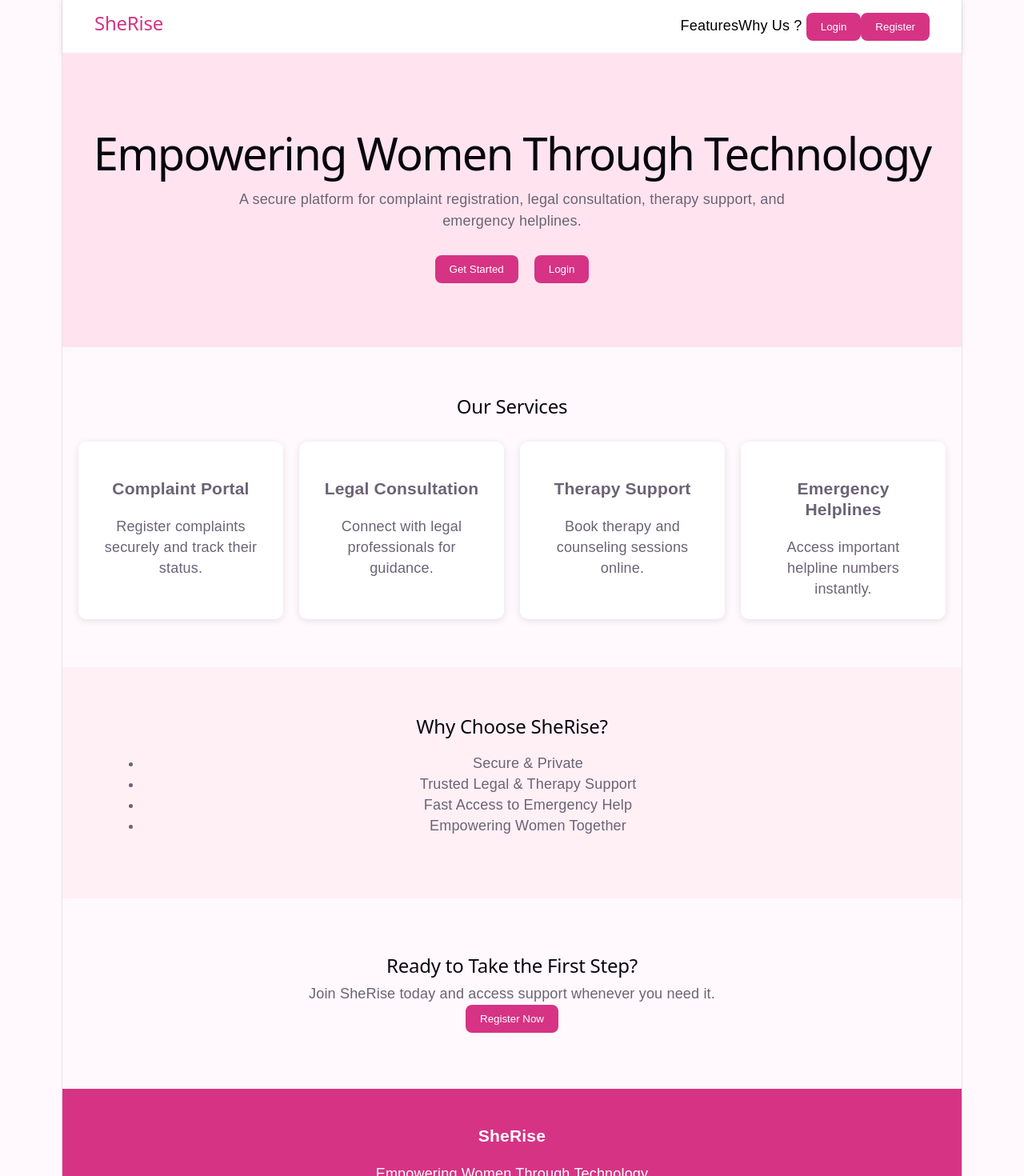
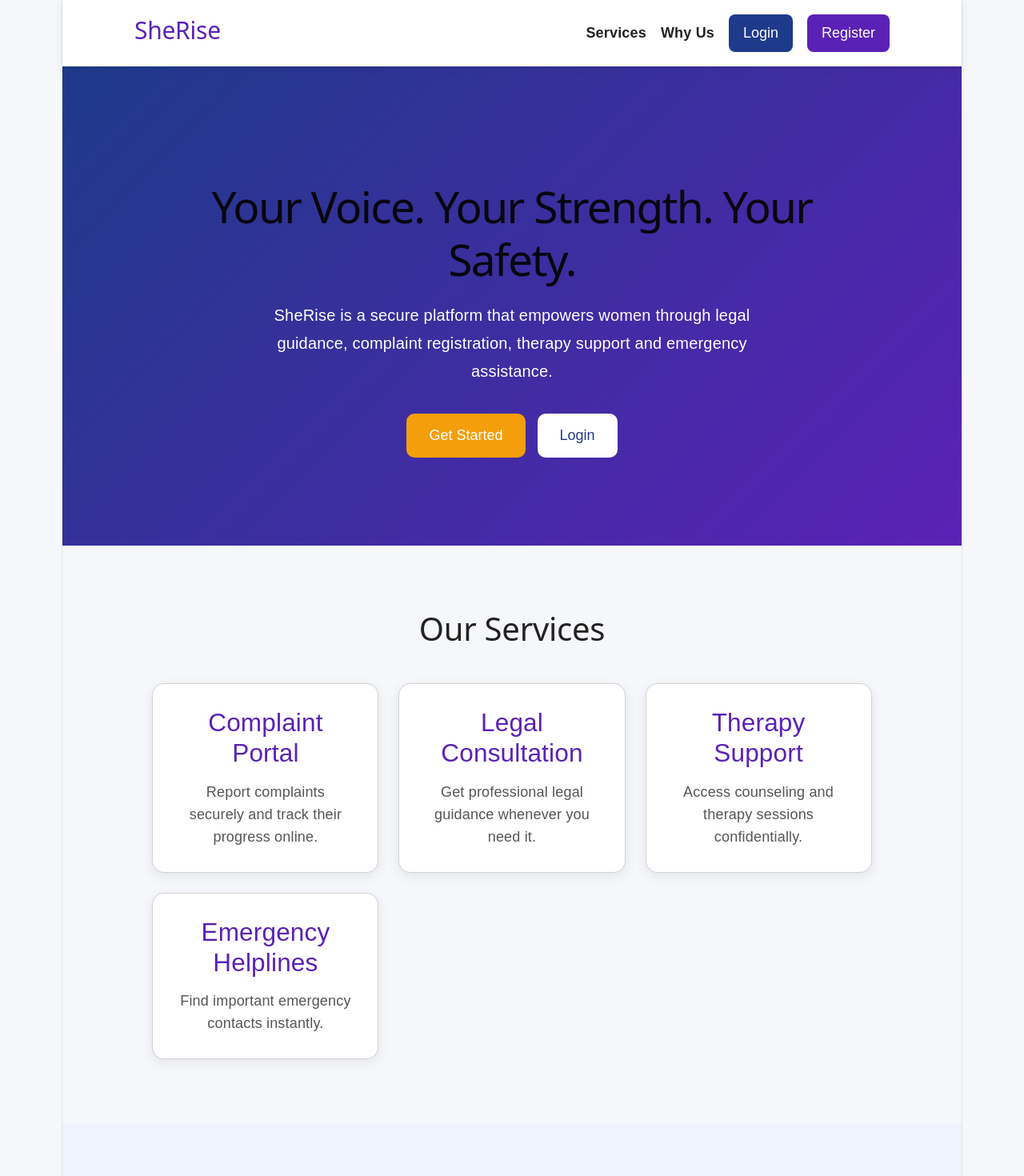
Before and after one commit to lucky-03Sharma/Sherise-, a React app in the folder frontend/: page / in a window 1280 px wide. Shown: the top 1470 px of the page at 80% size. Built offline with nearby package versions, Linux system fonts and the light colour scheme; the HTML template or start-up script is replaced by a standard one.

Commit message:
register.jsx got updated

```diff
--- a/frontend/package.json
+++ b/frontend/package.json
@@ -11,6 +11,7 @@
   },
   "dependencies": {
     "axios": "^1.15.0",
+    "bootstrap": "^5.3.8",
     "react": "^19.2.4",
     "react-dom": "^19.2.4",
     "react-router-dom": "^7.14.1"
--- a/frontend/src/css/Landing.css
+++ b/frontend/src/css/Landing.css
@@ -1,90 +1,266 @@
-body{
+*{
     margin:0;
+    padding:0;
+    box-sizing:border-box;
     font-family:Arial, Helvetica, sans-serif;
-    background:#fff8fc;
 }
 
+body{
+    background:#f5f7fb;
+}
+
+/* Navbar */
+
 .navbar{
+
     display:flex;
     justify-content:space-between;
     align-items:center;
-    padding:15px 40px;
+
+    padding:18px 8%;
+
     background:white;
-    box-shadow:0 2px 10px rgba(0,0,0,0.1);
+
+    box-shadow:0px 2px 12px rgba(0,0,0,.08);
 }
 
 .logo{
-    color:#d63384;
+
+    color:#5B21B6;
+
+    font-size:30px;
+}
+
+.nav-links{
+
+    display:flex;
+
+    gap:18px;
+
+    align-items:center;
 }
 
 .nav-links a{
+
     text-decoration:none;
-    color:black;
+
+    color:#222;
+
+    font-weight:bold;
 }
 
-button{
+.nav-btn{
+
     padding:10px 18px;
+
     border:none;
+
+    cursor:pointer;
+
     border-radius:8px;
-    cursor:pointer;
-    background:#d63384;
+}
+
+.login{
+
+    background:#1E3A8A;
+
     color:white;
 }
 
+.register{
+
+    background:#5B21B6;
+
+    color:white;
+}
+
+/* Hero */
+
 .hero{
+
+    background:linear-gradient(135deg,#1E3A8A,#5B21B6);
+
+    color:white;
+
+    padding:110px 10%;
+
     text-align:center;
-    padding:80px 20px;
-    background:#ffe4ef;
+}
+
+.hero h1{
+
+    font-size:55px;
+
+    margin-bottom:20px;
 }
 
 .hero p{
-    max-width:700px;
+
+    width:70%;
+
     margin:auto;
-    margin-top:15px;
-    font-size:18px;
+
+    font-size:20px;
+
+    line-height:35px;
 }
 
+.hero-buttons{
 
-.hero-buttons{
-    margin-top:30px;
-    display:flex;
-    justify-content:center;
-    gap:20px;
+    margin-top:35px;
 }
 
-.features{
-    padding:60px 20px;
+.primary-btn{
+
+    background:#F59E0B;
+
+    color:white;
+
+    padding:14px 28px;
+
+    border:none;
+
+    border-radius:10px;
+
+    margin-right:15px;
+
+    cursor:pointer;
+}
+
+.secondary-btn{
+
+    background:white;
+
+    color:#1E3A8A;
+
+    padding:14px 28px;
+
+    border:none;
+
+    border-radius:10px;
+
+    cursor:pointer;
+}
+
+/* Services */
+
+.services{
+
+    padding:80px 10%;
+}
+
+.services h2{
+
+    text-align:center;
+
+    font-size:40px;
+
+    margin-bottom:45px;
+
+    color:#222;
+}
+
+.cards{
+
+    display:grid;
+
+    grid-template-columns:repeat(auto-fit,minmax(250px,1fr));
+
+    gap:25px;
+}
+
+.card{
+
+    background:white;
+
+    padding:30px;
+
+    border-radius:15px;
+
+    box-shadow:0px 4px 15px rgba(0,0,0,.08);
+
+    transition:.3s;
+}
+
+.card:hover{
+
+    transform:translateY(-8px);
+}
+
+.card h3{
+
+    margin-bottom:15px;
+
+    color:#5B21B6;
+}
+
+.card p{
+
+    color:#555;
+
+    line-height:28px;
+}
+
+/* Why */
+
+.why{
+
+    background:#eef3ff;
+
+    padding:80px 10%;
+}
+
+.why h2{
+
+    text-align:center;
+
+    margin-bottom:45px;
+
+    font-size:40px;
+}
+
+/* CTA */
+
+.cta{
+
+    padding:90px 10%;
+
     text-align:center;
 }
 
-.cards{
-    display:grid;
-    grid-template-columns:repeat(auto-fit,minmax(250px,1fr));
-    gap:20px;
-    margin-top:30px;
+.cta h2{
+
+    font-size:45px;
+
+    margin-bottom:20px;
 }
 
-.card{
-    background:white;
-    padding:25px;
-    border-radius:10px;
-    box-shadow:0 2px 10px rgba(0,0,0,0.1);
+.cta p{
+
+    margin-bottom:35px;
+
+    color:#555;
 }
 
-.about{
-    padding:60px;
-    background:#fff0f6;
+/* Footer */
+
+footer{
+
+    background:#111827;
+
+    color:white;
+
     text-align:center;
+
+    padding:40px;
 }
 
-.cta{
-    text-align:center;
-    padding:70px;
+footer h2{
+
+    margin-bottom:10px;
 }
 
-.footer{
-    background:#d63384;
-    color:white;
-    text-align:center;
-    padding:25px;
+footer p{
+
+    margin-top:8px;
 }
--- a/frontend/src/main.jsx
+++ b/frontend/src/main.jsx
@@ -1,5 +1,6 @@
 import { StrictMode } from 'react'
 import { createRoot } from 'react-dom/client'
+import "bootstrap/dist/css/bootstrap.min.css";
 import './css/index.css'
 import App from './App.jsx'
 
--- a/frontend/src/pages/Landing.jsx
+++ b/frontend/src/pages/Landing.jsx
@@ -6,50 +6,63 @@ export default function Landing() {
     <div className="landing">
 
       {/* Navbar */}
+
       <nav className="navbar">
-        <h2 className="logo"> SheRise</h2>
+
+        <h2 className="logo">SheRise</h2>
 
         <div className="nav-links">
-          <a href="#features">Features</a>
-          <a href="#about">Why Us ? </a>
+          <a href="#services">Services</a>
+          <a href="#why">Why Us</a>
 
           <Link to="/login">
-            <button className="login-btn">Login</button>
+            <button className="nav-btn login">Login</button>
           </Link>
 
           <Link to="/register">
-            <button className="register-btn">Register</button>
+            <button className="nav-btn register">Register</button>
           </Link>
         </div>
+
       </nav>
 
-      {/* Hero Section */}
+      {/* Hero */}
 
       <section className="hero">
 
-        <h1>Empowering Women Through Technology</h1>
+        <div className="hero-text">
+
+          <h1>Your Voice. Your Strength. Your Safety.</h1>
 
           <p>
-          A secure platform for complaint registration,
-          legal consultation, therapy support, and
-          emergency helplines.
+            SheRise is a secure platform that empowers women
+            through legal guidance, complaint registration,
+            therapy support and emergency assistance.
           </p>
 
           <div className="hero-buttons">
+
             <Link to="/register">
-            <button>Get Started</button>
+              <button className="primary-btn">
+                Get Started
+              </button>
             </Link>
 
             <Link to="/login">
-            <button>Login</button>
+              <button className="secondary-btn">
+                Login
+              </button>
             </Link>
+
+          </div>
+
         </div>
 
       </section>
 
-      {/* Features */}
+      {/* Services */}
 
-      <section className="features" id="features">
+      <section className="services" id="services">
 
         <h2>Our Services</h2>
 
@@ -57,29 +70,37 @@ export default function Landing() {
 
           <div className="card">
             <h3> Complaint Portal</h3>
+
             <p>
-              Register complaints securely and track their status.
+              Report complaints securely and
+              track their progress online.
             </p>
           </div>
 
           <div className="card">
-            <h3> Legal Consultation</h3>
+            <h3>Legal Consultation</h3>
+
             <p>
-              Connect with legal professionals for guidance.
+              Get professional legal guidance
+              whenever you need it.
             </p>
           </div>
 
           <div className="card">
-            <h3> Therapy Support</h3>
+            <h3>Therapy Support</h3>
+
             <p>
-              Book therapy and counseling sessions online.
+              Access counseling and therapy
+              sessions confidentially.
             </p>
           </div>
 
           <div className="card">
-            <h3> Emergency Helplines</h3>
+            <h3>Emergency Helplines</h3>
+
             <p>
-              Access important helpline numbers instantly.
+              Find important emergency
+              contacts instantly.
             </p>
           </div>
 
@@ -87,18 +108,35 @@ export default function Landing() {
 
       </section>
 
-      {/* Why Choose Us */}
+      {/* Why Us */}
 
-      <section className="about" id="about">
+      <section className="why" id="why">
 
         <h2>Why Choose SheRise?</h2>
 
-        <ul>
-          <li>Secure & Private</li>
-          <li>Trusted Legal & Therapy Support</li>
-          <li>Fast Access to Emergency Help</li>
-          <li>Empowering Women Together</li>
-        </ul>
+        <div className="cards">
+
+          <div className="card">
+            <h3>Privacy First</h3>
+            <p>Your information stays protected.</p>
+          </div>
+
+          <div className="card">
+            <h3>Quick Support</h3>
+            <p>Fast access to emergency services.</p>
+          </div>
+
+          <div className="card">
+            <h3>Trusted Experts</h3>
+            <p>Verified legal and therapy support.</p>
+          </div>
+
+          <div className="card">
+            <h3>Empowerment</h3>
+            <p>Helping women build a safer future.</p>
+          </div>
+
+        </div>
 
       </section>
 
@@ -113,18 +151,20 @@ export default function Landing() {
         </p>
 
         <Link to="/register">
-          <button>Register Now</button>
+          <button className="primary-btn">
+            Register Now
+          </button>
         </Link>
 
       </section>
 
       {/* Footer */}
 
-      <footer className="footer">
+      <footer>
 
-        <h3>SheRise</h3>
+        <h2>SheRise</h2>
 
-        <p>Empowering Women Through Technology</p>
+        <p>Your Voice. Your Strength. Your Safety.</p>
 
         <p>© 2026 SheRise. All Rights Reserved.</p>
 
--- a/frontend/src/pages/Register.jsx
+++ b/frontend/src/pages/Register.jsx
@@ -1,5 +1,6 @@
 import { useState } from "react";
 import API from "../services/api";
+import "../css/Register.css";
 import { Link, useNavigate } from "react-router-dom";
 
 export default function Register(){
@@ -10,7 +11,7 @@ export default function Register(){
         try {
             await API.post("/auth/register", form);
             alert(res.data.message || "Registration successful!");
-            navigate("/");
+            navigate("/login");
         } catch (err) {
             console.log("Register error:", err);
             alert("Registration failed. Email may already be in use.");
@@ -18,13 +19,35 @@ export default function Register(){
     };
 
     return (
-    <div>
-      <h2>Register</h2>
-      <input placeholder="Name" onChange={(e)=>setForm({...form,name:e.target.value})}/>
-      <input placeholder="Email" onChange={(e)=>setForm({...form,email:e.target.value})}/>
-      <input type="password" placeholder="Password" onChange={(e)=>setForm({...form,password:e.target.value})}/>
-      <button onClick={handleRegister}>Register</button>
-      <p>Already have an account? <Link to="/">Login here</Link></p>
+    <div className="register-page">
+
+<div className="container">
+
+<div className="row justify-content-center">
+
+<div className="col-md-5">
+
+<div className="card shadow-lg register-card">
+
+<div className="card-body">
+      <h2 className="text-center mb-4">Register</h2>
+      <input className="form-control mb-3" placeholder="Name" value={form.name} onChange={(e)=>setForm({...form,name:e.target.value})}/>
+      <input className="form-control mb-3" placeholder="Email"  value={form.email} onChange={(e)=>setForm({...form,email:e.target.value})}/>
+      <input className="form-control mb-3" type="password" placeholder="Password" value={form.password} onChange={(e)=>setForm({...form,password:e.target.value})}/>
+      <button className="btn btn-primary w-100" onClick={handleRegister}>Register</button>
+      <p>Already have an account? <Link to="/login">Login here</Link></p>
+
     </div>
-  );
+
+</div>
+
+</div>
+
+</div>
+
+</div>
+
+</div>
+
+);
 }
```
Also changed, not shown: frontend/src/css/Register.css (added), 1 other file (tests, documents, lock files or other folders). Lines whose indentation alone changed are shown as unchanged.
